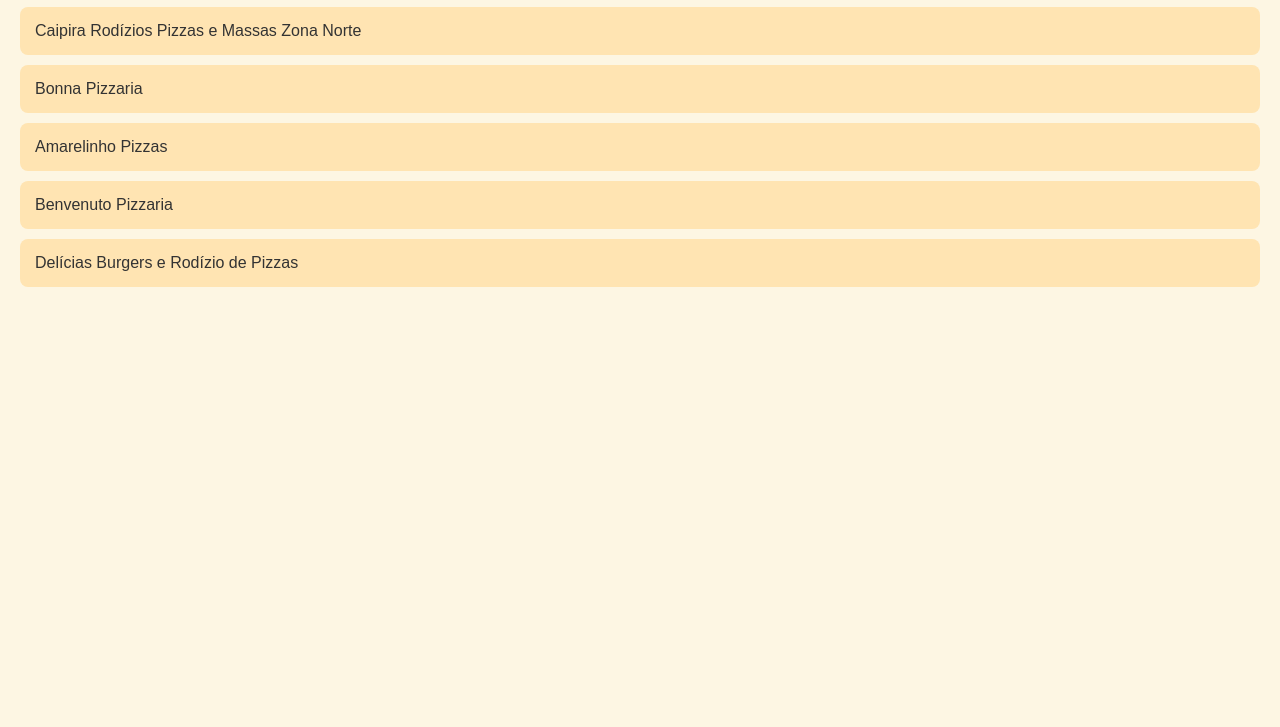
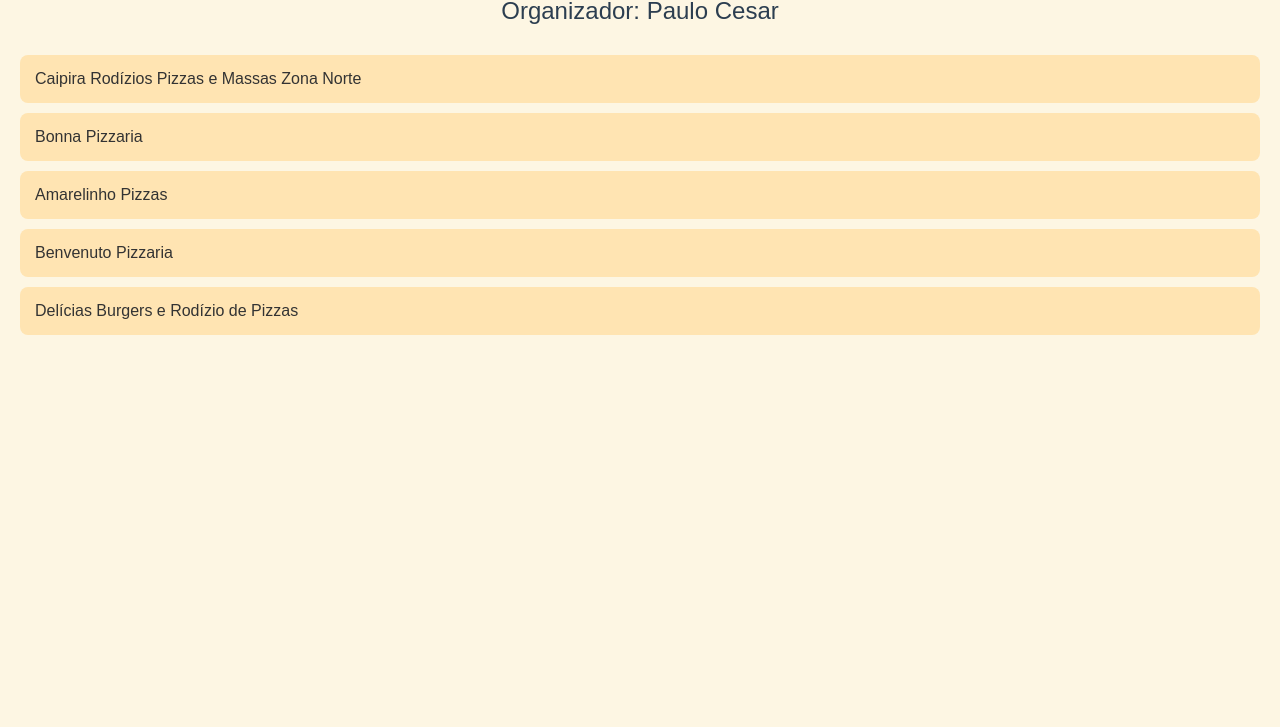
Before and after one commit to killerkingMD/rod-zio-pizza-ADM-paulo, a plain HTML site: page index.html in a window 1280 px wide. Shown: the part 73-800 px from the top of the page. Drawn offline with Linux system fonts and the light colour scheme.

Commit message:
Add h2 header for organizer information

```diff
--- a/index.html
+++ b/index.html
@@ -14,6 +14,13 @@
         h1 {
             text-align: center;
             color: #d35400;
+        }
+        h2 {
+            text-align: center;
+            color: #2c3e50;
+            font-weight: normal;
+            margin-top: -10px;
+            margin-bottom: 30px;
         }
         ul {
             list-style: none;
@@ -50,6 +57,7 @@
 <body>
 
 <h1>Rodízios de Pizza - Zona Norte de Natal</h1>
+<h2>Organizador: Paulo Cesar</h2>
 
 <ul>
     <li onclick="toggleInfo('info1')">Caipira Rodízios Pizzas e Massas Zona Norte
```
